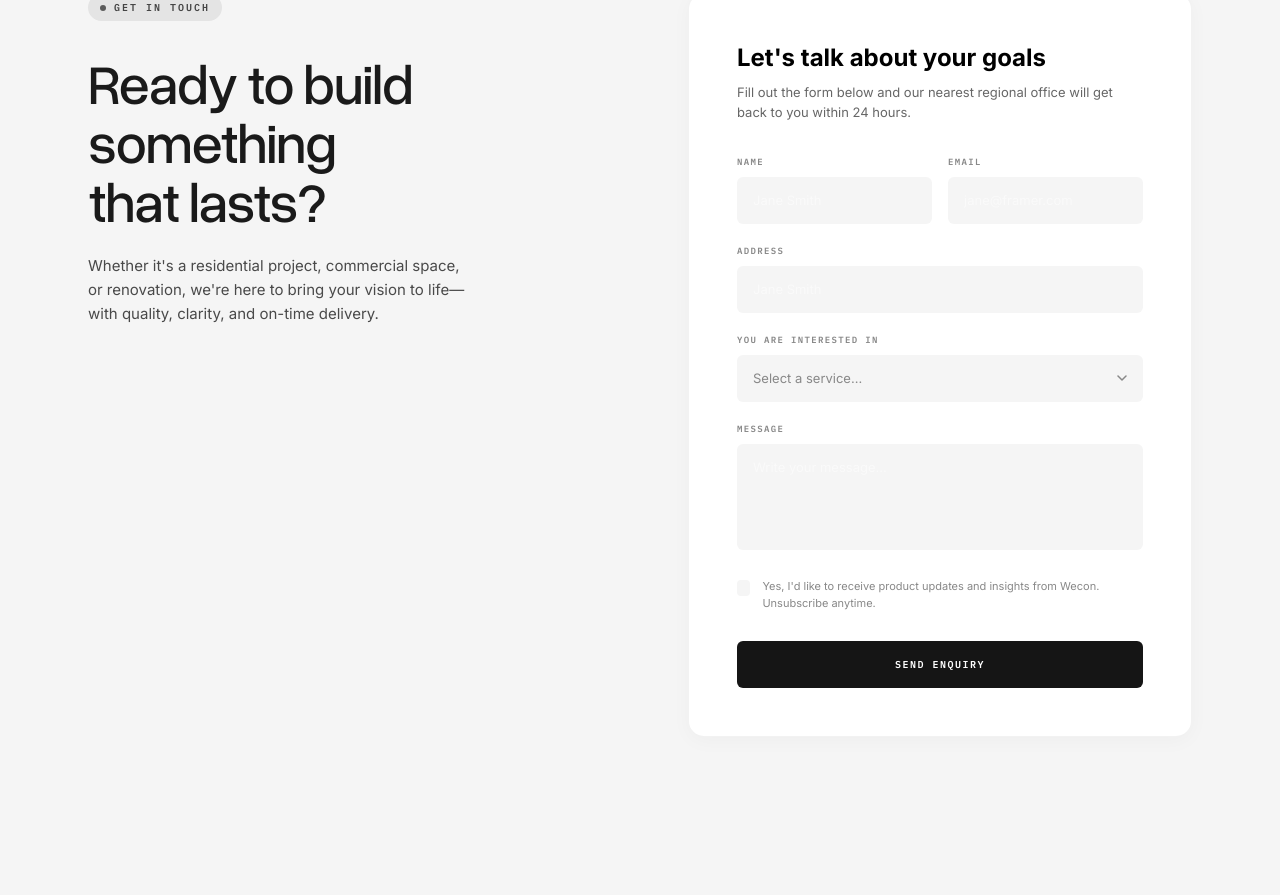
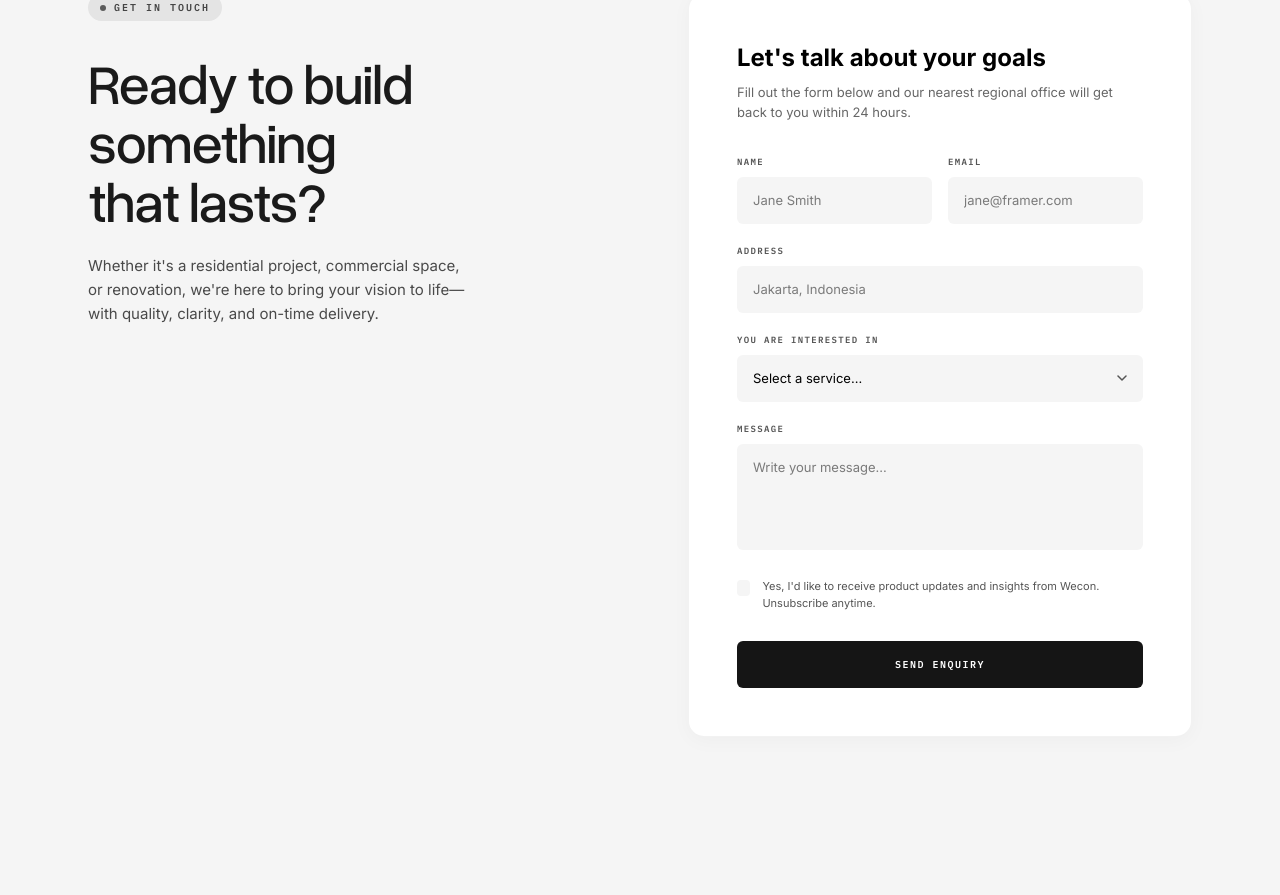
Before and after one commit to rizkybeny27-creator/wecon, a Next.js app: page / in a window 1280 px wide. Shown: the part 10842-11737 px from the top of the page. Built offline with nearby package versions, Linux system fonts and the light colour scheme.

Commit message:
fix: resolve all accessibility violations

```diff
--- a/src/app/page.tsx
+++ b/src/app/page.tsx
@@ -387,47 +387,47 @@ export default function Home() {
                <form className="flex flex-col gap-5">
                   <div className="grid grid-cols-1 md:grid-cols-2 gap-4">
                      <div className="flex flex-col gap-2">
-                        <label className="text-[9px] font-mono font-bold uppercase tracking-[0.15em] text-[#888888]">Name</label>
-                        <input type="text" className="bg-[#f5f5f5] rounded-[6px] px-4 py-3.5 w-full outline-none focus:ring-2 focus:ring-black/10 text-[13px]" placeholder="Jane Smith" />
+                        <label htmlFor="name" className="text-[9px] font-mono font-bold uppercase tracking-[0.15em] text-[#555555]">Name</label>
+                        <input id="name" type="text" className="bg-[#f5f5f5] rounded-[6px] px-4 py-3.5 w-full outline-none focus:ring-2 focus:ring-black/30 text-[13px] text-black" placeholder="Jane Smith" />
                      </div>
                      <div className="flex flex-col gap-2">
-                        <label className="text-[9px] font-mono font-bold uppercase tracking-[0.15em] text-[#888888]">Email</label>
-                        <input type="email" className="bg-[#f5f5f5] rounded-[6px] px-4 py-3.5 w-full outline-none focus:ring-2 focus:ring-black/10 text-[13px]" placeholder="jane@framer.com" />
+                        <label htmlFor="email" className="text-[9px] font-mono font-bold uppercase tracking-[0.15em] text-[#555555]">Email</label>
+                        <input id="email" type="email" className="bg-[#f5f5f5] rounded-[6px] px-4 py-3.5 w-full outline-none focus:ring-2 focus:ring-black/30 text-[13px] text-black" placeholder="jane@framer.com" />
                      </div>
                   </div>
                   <div className="flex flex-col gap-2">
-                     <label className="text-[9px] font-mono font-bold uppercase tracking-[0.15em] text-[#888888]">Address</label>
-                     <input type="text" className="bg-[#f5f5f5] rounded-[6px] px-4 py-3.5 w-full outline-none focus:ring-2 focus:ring-black/10 text-[13px]" placeholder="Jane Smith" />
+                     <label htmlFor="address" className="text-[9px] font-mono font-bold uppercase tracking-[0.15em] text-[#555555]">Address</label>
+                     <input id="address" type="text" className="bg-[#f5f5f5] rounded-[6px] px-4 py-3.5 w-full outline-none focus:ring-2 focus:ring-black/30 text-[13px] text-black" placeholder="Jakarta, Indonesia" />
                   </div>
                   <div className="flex flex-col gap-2">
-                     <label className="text-[9px] font-mono font-bold uppercase tracking-[0.15em] text-[#888888]">You are interested in</label>
+                     <label htmlFor="service" className="text-[9px] font-mono font-bold uppercase tracking-[0.15em] text-[#555555]">You are interested in</label>
                      <div className="relative">
-                        <select defaultValue="" className="appearance-none bg-[#f5f5f5] rounded-[6px] px-4 py-3.5 w-full outline-none focus:ring-2 focus:ring-black/10 text-[13px] text-[#888888] cursor-pointer">
+                        <select id="service" defaultValue="" className="appearance-none bg-[#f5f5f5] rounded-[6px] px-4 py-3.5 w-full outline-none focus:ring-2 focus:ring-black/30 text-[13px] text-black cursor-pointer">
                            <option value="" disabled>Select a service...</option>
                            <option value="survey">Topographic Survey</option>
                            <option value="design">Engineering Design</option>
                            <option value="supervision">Construction Supervision</option>
                         </select>
-                        <div className="pointer-events-none absolute inset-y-0 right-4 flex items-center text-[#888888]">
-                           <svg width="10" height="6" viewBox="0 0 10 6" fill="none" xmlns="http://www.w3.org/2000/svg">
+                        <div className="pointer-events-none absolute inset-y-0 right-4 flex items-center text-[#555555]">
+                           <svg width="10" height="6" viewBox="0 0 10 6" fill="none" xmlns="http://www.w3.org/2000/svg" aria-hidden="true">
                               <path d="M1 1L5 5L9 1" stroke="currentColor" strokeWidth="1.5" strokeLinecap="round" strokeLinejoin="round"/>
                            </svg>
                         </div>
                      </div>
                   </div>
                   <div className="flex flex-col gap-2">
-                     <label className="text-[9px] font-mono font-bold uppercase tracking-[0.15em] text-[#888888]">Message</label>
-                     <textarea rows={4} className="bg-[#f5f5f5] rounded-[6px] px-4 py-3.5 w-full outline-none focus:ring-2 focus:ring-black/10 resize-none text-[13px]" placeholder="Write your message..." />
+                     <label htmlFor="message" className="text-[9px] font-mono font-bold uppercase tracking-[0.15em] text-[#555555]">Message</label>
+                     <textarea id="message" rows={4} className="bg-[#f5f5f5] rounded-[6px] px-4 py-3.5 w-full outline-none focus:ring-2 focus:ring-black/30 resize-none text-[13px] text-black" placeholder="Write your message..." />
                   </div>
 
                   <div className="flex items-start gap-3 mt-2">
-                     <input type="checkbox" className="mt-0.5 w-4 h-4 rounded-[4px] border-[#dddddd] bg-[#f5f5f5] checked:bg-black checked:border-black cursor-pointer appearance-none relative checked:after:content-['✓'] checked:after:text-white checked:after:text-[10px] checked:after:font-bold checked:after:absolute checked:after:inset-0 checked:after:flex checked:after:items-center checked:after:justify-center" />
-                     <p className="text-[#888888] text-[11px] leading-[1.6]">
+                     <input id="newsletter" type="checkbox" className="mt-0.5 w-4 h-4 rounded-[4px] border-[#dddddd] bg-[#f5f5f5] checked:bg-black checked:border-black cursor-pointer appearance-none relative checked:after:content-['✓'] checked:after:text-white checked:after:text-[10px] checked:after:font-bold checked:after:absolute checked:after:inset-0 checked:after:flex checked:after:items-center checked:after:justify-center" />
+                     <label htmlFor="newsletter" className="text-[#555555] text-[11px] leading-[1.6] cursor-pointer">
                         Yes, I&apos;d like to receive product updates and insights from Wecon. Unsubscribe anytime.
-                     </p>
+                     </label>
                   </div>
 
-                  <button type="submit" className="bg-[#151515] text-white w-full py-4 rounded-[6px] font-mono font-bold text-[10px] tracking-[0.15em] uppercase hover:bg-black/80 transition-colors mt-2">
+                  <button type="submit" className="bg-[#151515] text-white w-full py-4 rounded-[6px] font-mono font-bold text-[10px] tracking-[0.15em] uppercase hover:bg-black/80 transition-colors mt-2 focus:ring-2 focus:ring-offset-2 focus:ring-black">
                      Send Enquiry
                   </button>
                </form>
@@ -457,7 +457,7 @@ export default function Home() {
                   Explore how Wecon can bring your<br className="hidden md:block" /> next development to life.
                </h2>
                <Link href="#contact" className="inline-flex items-center gap-2 bg-white text-black px-6 py-4 rounded-[6px] text-[10px] font-mono font-bold tracking-[0.15em] uppercase hover:bg-white/90 transition-colors">
-                  CONTACT US <span className="font-sans text-[14px] leading-none -mt-0.5">↗</span>
+                  CONTACT US <span aria-hidden="true" className="font-sans text-[14px] leading-none -mt-0.5">↗</span>
                </Link>
             </div>
          </div>
@@ -473,7 +473,7 @@ export default function Home() {
                      Partner with us to turn strategic ambition into measurable business results.
                   </p>
                   <Link href="#contact" className="inline-flex items-center gap-2 bg-white text-black px-5 py-3.5 rounded-md text-[10px] font-bold tracking-widest uppercase hover:bg-white/90 transition-colors">
-                     CONTACT US <span className="font-sans text-[14px] leading-none -mt-0.5">↗</span>
+                     CONTACT US <span aria-hidden="true" className="font-sans text-[14px] leading-none -mt-0.5">↗</span>
                   </Link>
                </div>
 
--- a/src/components/Navbar.tsx
+++ b/src/components/Navbar.tsx
@@ -40,6 +40,7 @@ export default function Navbar({ theme = 'dark' }: { theme?: 'dark' | 'light' })
 
   return (
     <nav
+      aria-label="Main Navigation"
       className="animate-fade-in-down absolute top-0 left-0 w-full z-50 flex items-center justify-between px-6 md:px-12 py-8"
     >
       {/* Logo */}
--- a/src/components/ProcessSection.tsx
+++ b/src/components/ProcessSection.tsx
@@ -61,12 +61,16 @@ export default function ProcessSection() {
   return (
     <div className="bg-[#212121] rounded-[24px] p-6 md:p-12 border border-white/[0.04]">
       {/* Tabs */}
-      <div className="grid grid-cols-2 md:grid-cols-4 gap-2 mb-16">
+      <div role="tablist" aria-label="Process Steps" className="grid grid-cols-2 md:grid-cols-4 gap-2 mb-16">
         {processSteps.map((step) => {
           const isActive = activeTab === step.id;
           return (
             <button
               key={step.id}
+              role="tab"
+              aria-selected={isActive}
+              aria-controls={`panel-${step.id}`}
+              id={`tab-${step.id}`}
               onClick={() => setActiveTab(step.id)}
               className={`flex items-center gap-3 px-6 py-4 rounded-xl text-[15px] font-sans transition-colors text-left ${
                 isActive
@@ -84,7 +88,12 @@ export default function ProcessSection() {
       </div>
 
       {/* Content */}
-      <div className="grid grid-cols-1 lg:grid-cols-2 gap-12 lg:gap-24 items-center min-h-[400px]">
+      <div
+        id={`panel-${activeData.id}`}
+        role="tabpanel"
+        aria-labelledby={`tab-${activeData.id}`}
+        className="grid grid-cols-1 lg:grid-cols-2 gap-12 lg:gap-24 items-center min-h-[400px]"
+      >
         <div>
           <p className="text-[11px] font-mono tracking-widest text-white/50 uppercase mb-8 pb-5 border-b border-white/[0.06]">
             {activeData.phase}
@@ -98,7 +107,7 @@ export default function ProcessSection() {
         </div>
         <div className="w-full aspect-[4/3] rounded-[20px] overflow-hidden relative border border-white/[0.04]">
           <Image
-            key={activeData.id} // Forces re-render for transition if we want to add one
+            key={activeData.id}
             src={activeData.image}
             alt={activeData.title}
             fill
```
